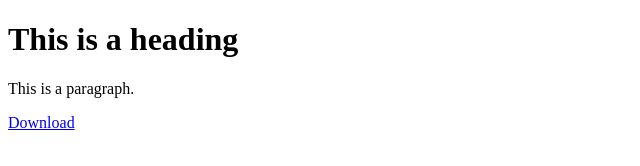
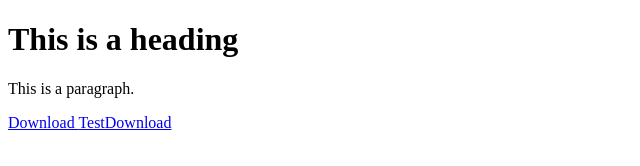
Before and after one commit to ashokkumarmr1/equinox-ipa.github.io, a plain HTML site: page index.html in a window 1280 px wide. Shown: the whole page, without its empty margins (0-640 px from the left). Drawn offline with Linux system fonts and the light colour scheme.

Commit message:
Update index.html

```diff
--- a/index.html
+++ b/index.html
@@ -6,10 +6,8 @@
 <h1>This is a heading</h1>
 <p>This is a paragraph.</p>
 
-<a href="itms-services://?action=download-manifest&amp;
-    url=https://ashokkumarmr1.github.io/equinox-ipa.github.io/manifest.plist">
-    Download
+<a href="itms-services://?action=download-manifest&amp;url=https://ashokkumarmr1.github.io/equinox-ipa.github.io/manifest.plist">Download
 </a>
-
+<a href="itms-services://?action=download-manifest&url=https://ashokkumarmr1.github.io/equinox-ipa.github.io/manifest.plist">TestDownload</a>
 </body>
 </html>
```
